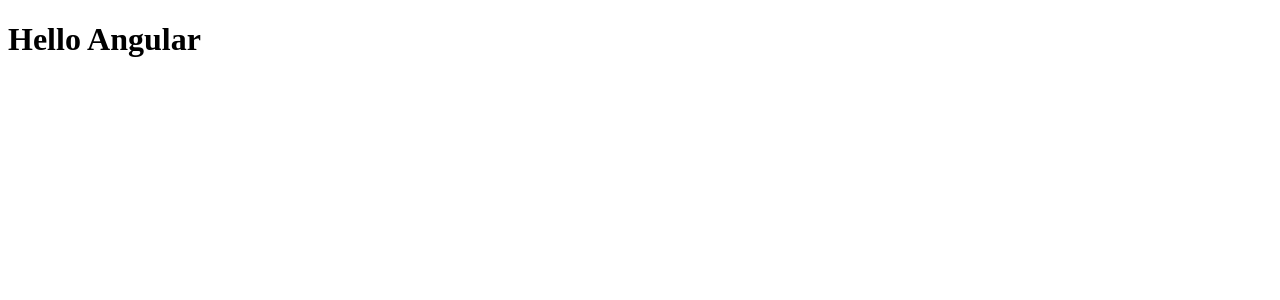
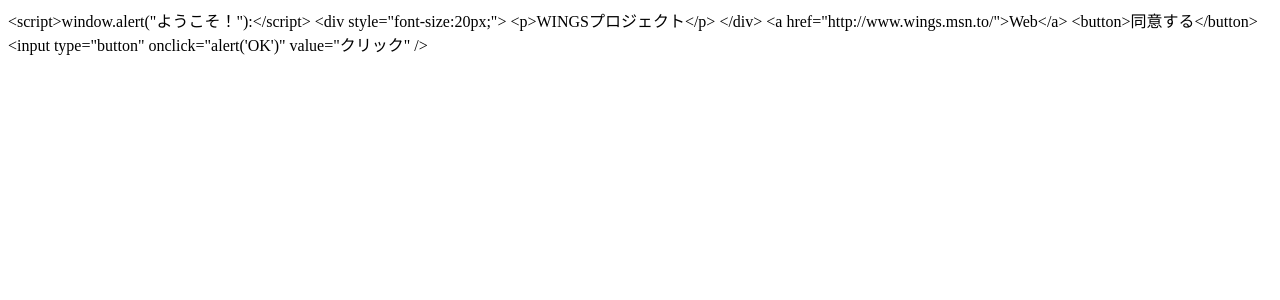
Before and after one commit to k5-mina/angular-study, an Angular app: page / in a window 1280 px wide. Shown: the top 300 px of the page. Built offline with nearby package versions, Linux system fonts and the light colour scheme.

Commit message:
Angularアプリケーションプログラミング 3.3.2

```diff
--- a/src/app/app.ts
+++ b/src/app/app.ts
@@ -2,9 +2,14 @@
 
 @Component({
   selector: 'app-root',
-  templateUrl: './app.html',
-  styleUrl: './app.scss'
+  template: '<div>{{msg}}</div>',
 })
 export class App {
-  name = 'Angular';
+  msg: string = `<script>window.alert("ようこそ！"):</script>
+          <div style="font-size:20px;">
+            <p>WINGSプロジェクト</p>
+          </div>
+          <a href="http://www.wings.msn.to/">Web</a>
+          <button>同意する</button>
+          <input type="button" onclick="alert('OK')" value="クリック" />`;
 }
```
